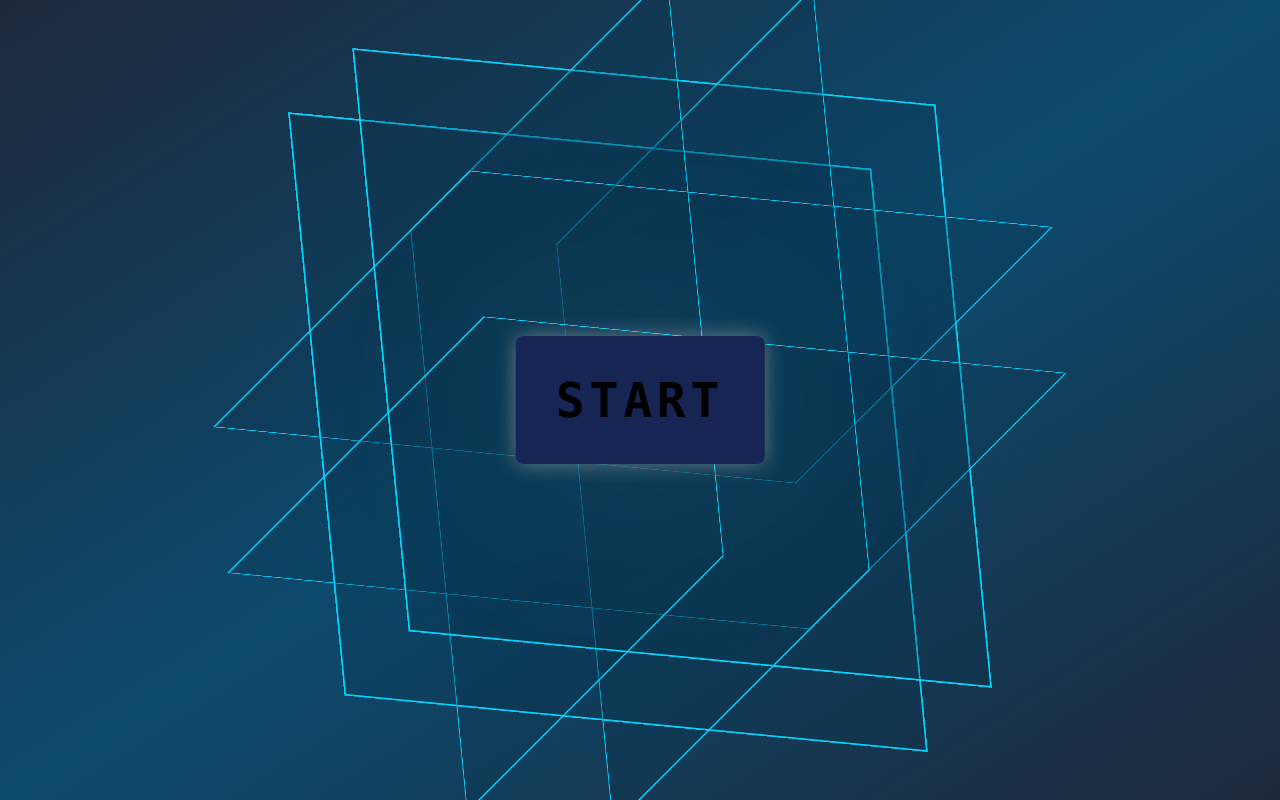
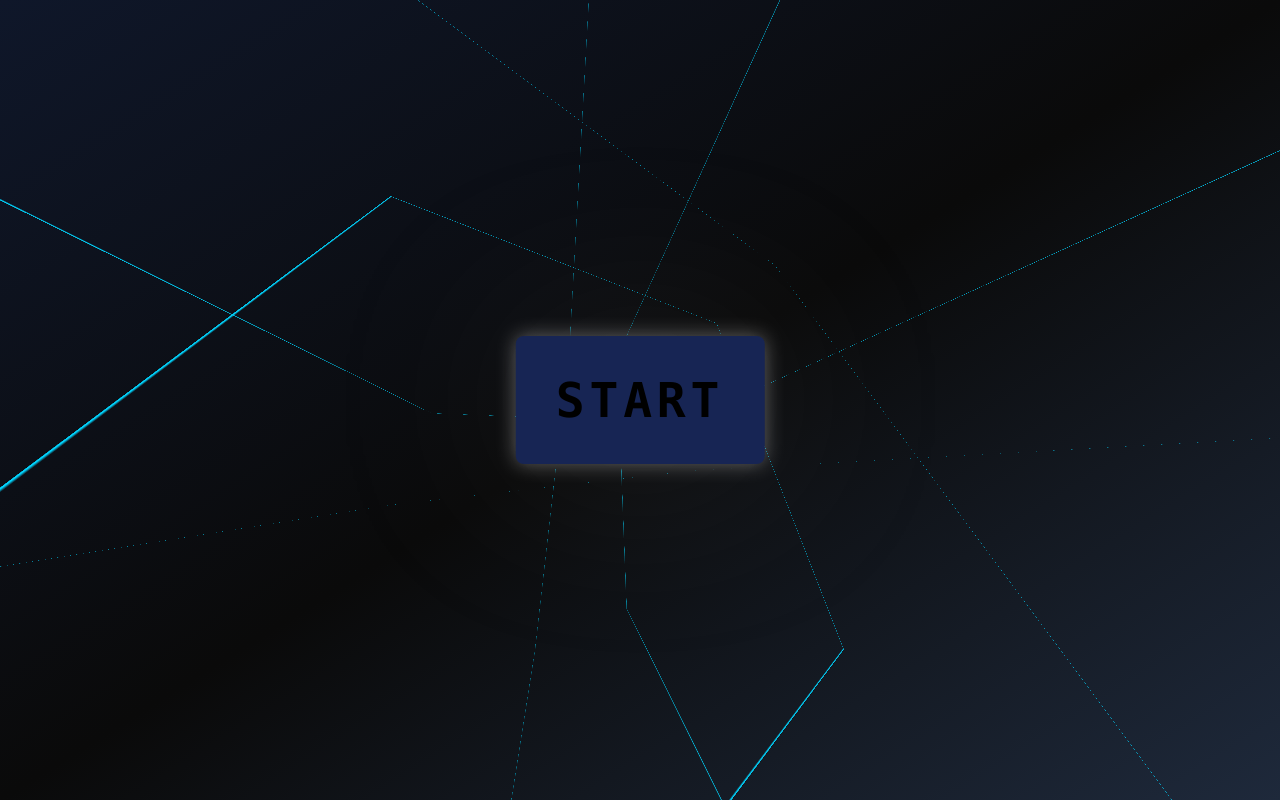
Before and after one commit to TalkingRaven0/git-portfolio, a Next.js app: page / in a window 1280 px wide. Built offline with nearby package versions, Linux system fonts and the light colour scheme.

Commit message:
changed background

```diff
--- a/app/customStyles/cube.css
+++ b/app/customStyles/cube.css
@@ -3,8 +3,8 @@
   to { transform: rotate3d(1, 1, 0, 360deg); }
 }
 
-.container {
-  perspective: 100dvh;
+.cubeDiv {
+  perspective: 20dvh;
 }
 
 .cubeMain{
@@ -18,8 +18,8 @@
 }
 
 .face {
-  background: #082f493b;
-  border: 2px solid rgb(0, 213, 255);
+  background:none;
+  border: 1px solid rgb(0, 213, 255);
   position: absolute;
   transition: transform 500ms;
 }
--- a/app/page.tsx
+++ b/app/page.tsx
@@ -39,8 +39,8 @@ export default function Home() {
 
   return (
     <main className="  overflow-y-scroll hide-scroll h-screen w-screen snap-y snap-mandatory m-0" >
-      <div className='h-dvh snap-center bg-gradient-to-br from-slate-800 via-sky-900 to-slate-800 relative overflow-clip'>
-        <div className=" absolute-centered ">
+      <div className='h-dvh snap-center bg-gradient-to-br from-slate-900 via-neutral-950 to-slate-800 relative overflow-clip'>
+        <div className=" absolute-centered cubeDiv">
           <div className="cube cubeMain">
             <div className="face top cubeMain"></div>
             <div className="face bottom cubeMain"></div>
```
